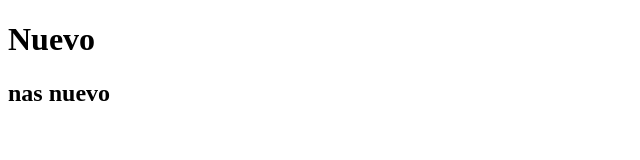
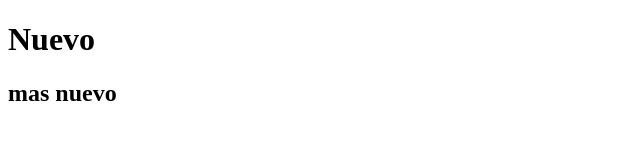
Before and after one commit to Jose-Antonio-Cano-Martinez/tareaDAW, a plain HTML site: page nuevo.html in a window 1280 px wide. Shown: the full height of the page, 0-640 px from the left. Drawn offline with Linux system fonts and the light colour scheme.

Commit message:
quinto commit apartado 2

```diff
--- a/nuevo.html
+++ b/nuevo.html
@@ -7,6 +7,6 @@
 </head>
 <body>
     <h1>Nuevo</h1>
-    <h2>nas nuevo</h2>
+    <h2>mas nuevo</h2>
 </body>
 </html>
```
